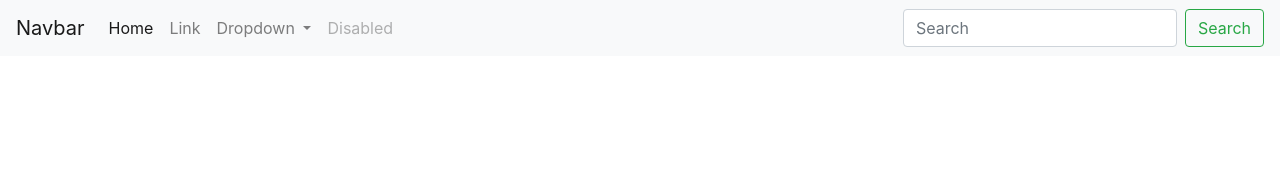
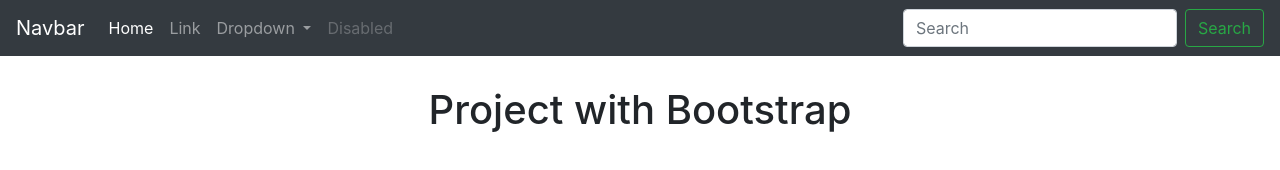
Before and after one commit to Muqaibil/Task_Bootstrap, a plain HTML site: page index.html in a window 1280 px wide. Drawn offline with nearby package versions, Linux system fonts and the light colour scheme.

Commit message:
updated for the nave bar and header text

```diff
--- a/index.html
+++ b/index.html
@@ -7,11 +7,11 @@
 
     <!-- Bootstrap CSS -->
     <link rel="stylesheet" href="https://stackpath.bootstrapcdn.com/bootstrap/4.5.2/css/bootstrap.min.css" integrity="sha384-JcKb8q3iqJ61gNV9KGb8thSsNjpSL0n8PARn9HuZOnIxN0hoP+VmmDGMN5t9UJ0Z" crossorigin="anonymous">
-
+    <link rel="stylesheet" href="style.css" >
     <title>Hello, world!</title>
   </head>
   <body>
-    <nav class="navbar navbar-expand-lg navbar-light bg-light">
+    <nav class="navbar navbar-expand-lg navbar-dark bg-dark">
         <a class="navbar-brand" href="#">Navbar</a>
         <button class="navbar-toggler" type="button" data-toggle="collapse" data-target="#navbarSupportedContent" aria-controls="navbarSupportedContent" aria-expanded="false" aria-label="Toggle navigation">
           <span class="navbar-toggler-icon"></span>
@@ -45,7 +45,9 @@
             <button class="btn btn-outline-success my-2 my-sm-0" type="submit">Search</button>
           </form>
         </div>
-      </nav>
+    </nav>
+    <h1>Project with Bootstrap</h1>
+
 
     <!-- Optional JavaScript -->
     <!-- jQuery first, then Popper.js, then Bootstrap JS -->
--- a/style.css
+++ b/style.css
@@ -0,0 +1,5 @@
+h1{
+    text-align:center;
+    margin-top: 30px;
+
+}
```
